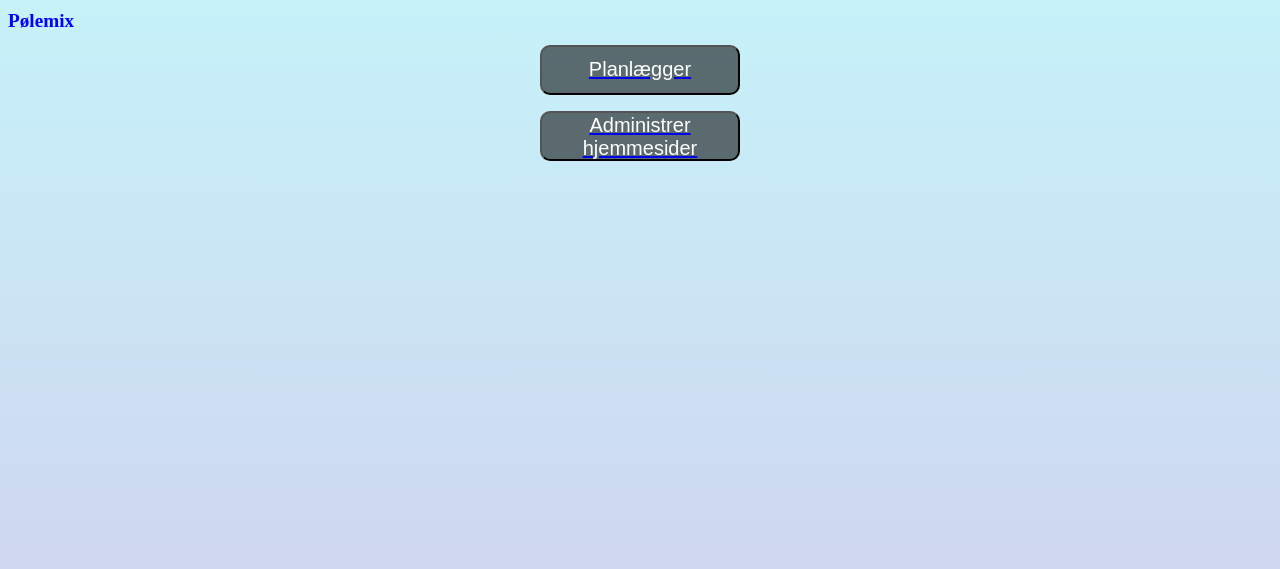
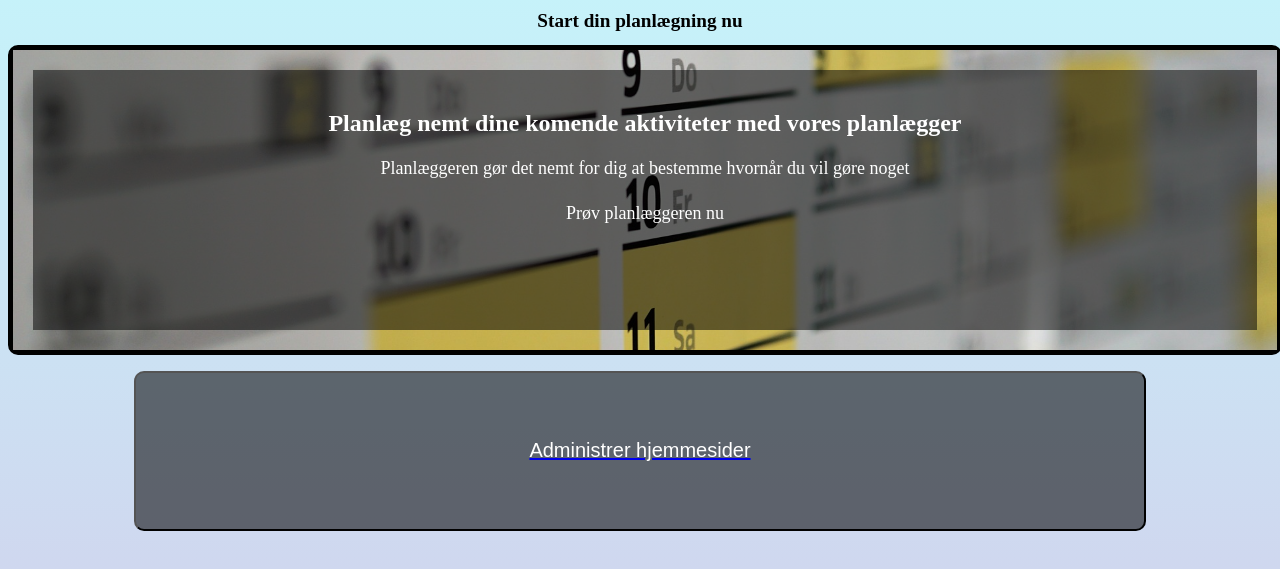
Before and after one commit to Poellebob/netpause-web-app, a plain HTML site: page index.html in a window 1280 px wide. Shown: the part 131-700 px from the top of the page. Drawn offline with Linux system fonts and the light colour scheme.

Commit message:
opdateret layout

```diff
--- a/css/main.css
+++ b/css/main.css
@@ -1,6 +1,8 @@
 .Overskrift{
     font-size: larger;
-    color: blue;
+    color: rgb(0, 0, 0);
+    align-self: center;
+    justify-self: center;
 }
 
 .Knap{
@@ -29,6 +31,8 @@
     margin: auto;
 }
 
+
+
 header{
     background-color: rgb(41, 197, 236);
     height: 15vh;
@@ -40,10 +44,13 @@ header{
     min-height: 100vh;
 
 }
-.menuButton{
+
+
+
+.menuButton2{
     color: #ffffff;
-    width: 200px;
-    height: 50px;
+    width: 80%;
+    height: 20vh;
     border-radius: 10px;
     font-size: 20px;
     background-color: rgba(0, 0, 0, 0.55);
@@ -51,4 +58,46 @@ header{
     justify-self: center;
     display: block;
     margin: auto;
+    position: relative;
+    z-index: 1;
 }
+
+
+.image-container {
+    position: relative;
+    width: 100%; /* adjust to your needs */
+    height: 300px; /* adjust to your needs */
+    border: 5px solid #000000;
+    border-radius: 10px;
+    align-self: center;
+    justify-self: center;
+    display: block;
+    margin: auto;
+  }
+
+  .image-container img {
+    width: 100%;
+    height: 100%;
+    object-fit: cover;
+  }
+
+  .text-overlay {
+    color: white;
+    position: absolute;
+    top: 20px; /* adjust to your needs */
+    left: 20px; /* adjust to your needs */
+    right: 20px; /* adjust to your needs */
+    bottom: 20px; /* adjust to your needs */
+    background-color: rgba(0, 0, 0, 0.514); /* adjust to your needs */
+    padding: 20px; /* adjust to your needs */
+    text-align: center;
+  }
+
+  .text-overlay h2 {
+    margin-bottom: 10px; /* adjust to your needs */
+  }
+
+  .text-overlay p {
+    font-size: 18px; /* adjust to your needs */
+    line-height: 1.5; /* adjust to your needs */
+  }
--- a/index.html
+++ b/index.html
@@ -8,9 +8,18 @@
     <header>
         <img src="img/Netpause-logo svg.svg" class="Logo">
     </header>
-    <h1 class="Overskrift">Pølemix</h1>
-    <a href="html/schedule.html"><button class="menuButton" id="scheduler">Planlægger</button></a>
+    <h1 class="Overskrift">Start din planlægning nu</h1>
+    <a href="html/schedule.html">
+        <div class="image-container">
+            <img src="img/calendar-1990453_1920.jpg" alt="Image">
+            <div class="text-overlay">
+                <h2>Planlæg nemt dine komende aktiviteter med vores planlægger</h2>
+                <p>Planlæggeren gør det nemt for dig at bestemme hvornår du vil gøre noget</p>
+                <p>Prøv planlæggeren nu</p>
+            </div>
+        </div>
+    </a>
     <p></p>
-    <a href="html/Firewall.html"><button class="menuButton" id="Firewallmenubutton">Administrer hjemmesider</button></a>
+    <a href="html/Firewall.html"><button class="menuButton2" id="Firewallmenubutton">Administrer hjemmesider</button></a>
 </body>
 </html>
```
